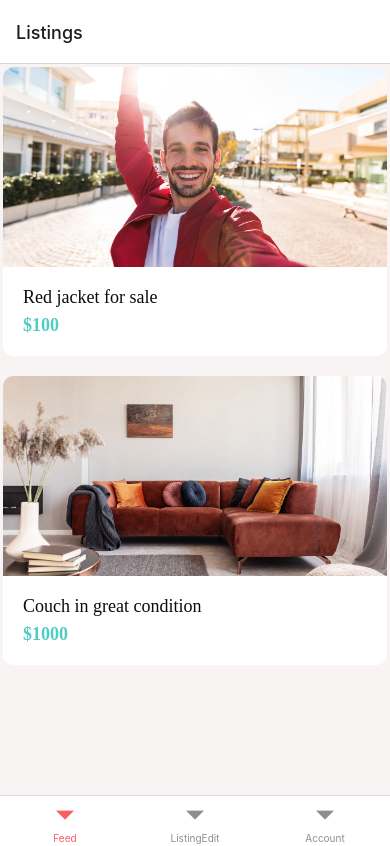
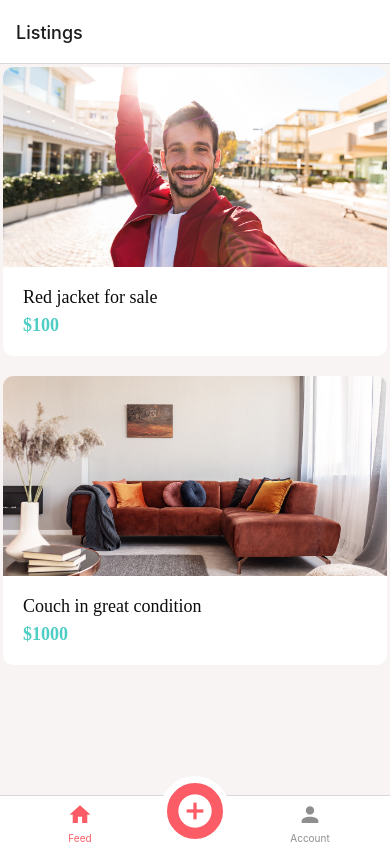
Before and after one commit to Max-256/Over-it-2, a React Native app: screen / in a window 390 px wide. Built offline with nearby package versions, Linux system fonts and the light colour scheme.

Commit message:
build new listing navigation button

```diff
--- a/App.js
+++ b/App.js
@@ -1,6 +1,5 @@
 import React from "react";
 import { NavigationContainer } from "@react-navigation/native";
-import AuthNavigator from "./app/navigation/AuthNavigator";
 import navigationTheme from "./app/navigation/navigationTheme";
 import AppNavigator from "./app/navigation/AppNavigator";
 
--- a/app/navigation/AppNavigator.js
+++ b/app/navigation/AppNavigator.js
@@ -1,8 +1,11 @@
 import React from "react";
 import { createBottomTabNavigator } from "@react-navigation/bottom-tabs";
+import { MaterialCommunityIcons } from "@expo/vector-icons";
+
 import ListingEditScreen from "../screens/ListingEditScreen";
 import FeedNavigator from "./FeedNavigator";
 import AccountNavigator from "./AccountNavigator";
+import NewListingButton from "./NewListingButton";
 
 const Tab = createBottomTabNavigator();
 
@@ -12,9 +15,38 @@ const AppNavigator = () => (
       headerShown: false,
     }}
   >
-    <Tab.Screen name="Feed" component={FeedNavigator} />
-    <Tab.Screen name="ListingEdit" component={ListingEditScreen} />
-    <Tab.Screen name="Account" component={AccountNavigator} />
+    <Tab.Screen
+      name="Feed"
+      component={FeedNavigator}
+      options={{
+        tabBarIcon: ({ color, size }) => (
+          <MaterialCommunityIcons name="home" color={color} size={size} />
+        ),
+      }}
+    />
+    <Tab.Screen
+      name="ListingEdit"
+      component={ListingEditScreen}
+      options={{
+        tabBarButton: () => <NewListingButton />,
+        tabBarIcon: ({ color, size }) => (
+          <MaterialCommunityIcons
+            name="plus-circle"
+            color={color}
+            size={size}
+          />
+        ),
+      }}
+    />
+    <Tab.Screen
+      name="Account"
+      component={AccountNavigator}
+      options={{
+        tabBarIcon: ({ color, size }) => (
+          <MaterialCommunityIcons name="account" color={color} size={size} />
+        ),
+      }}
+    />
   </Tab.Navigator>
 );
 
--- /dev/null
+++ b/app/navigation/NewListingButton.js
@@ -0,0 +1,33 @@
+import React from "react";
+import { View, StyleSheet } from "react-native";
+import colors from "../config/colors";
+import { MaterialCommunityIcons } from "@expo/vector-icons";
+import { TouchableOpacity } from "react-native-gesture-handler";
+
+function NewListingButton({ onPress }) {
+  return (
+    <TouchableOpacity style={styles.container} onPress={onPress}>
+      <MaterialCommunityIcons
+        name="plus-circle"
+        color={colors.white}
+        size={40}
+      />
+    </TouchableOpacity>
+  );
+}
+
+const styles = StyleSheet.create({
+  container: {
+    alignItems: "center",
+    backgroundColor: colors.primary,
+    borderRadius: 40,
+    bottom: 20,
+    borderColor: colors.white,
+    borderWidth: 7,
+    height: 70,
+    justifyContent: "center",
+    width: 70,
+  },
+});
+
+export default NewListingButton;
```
